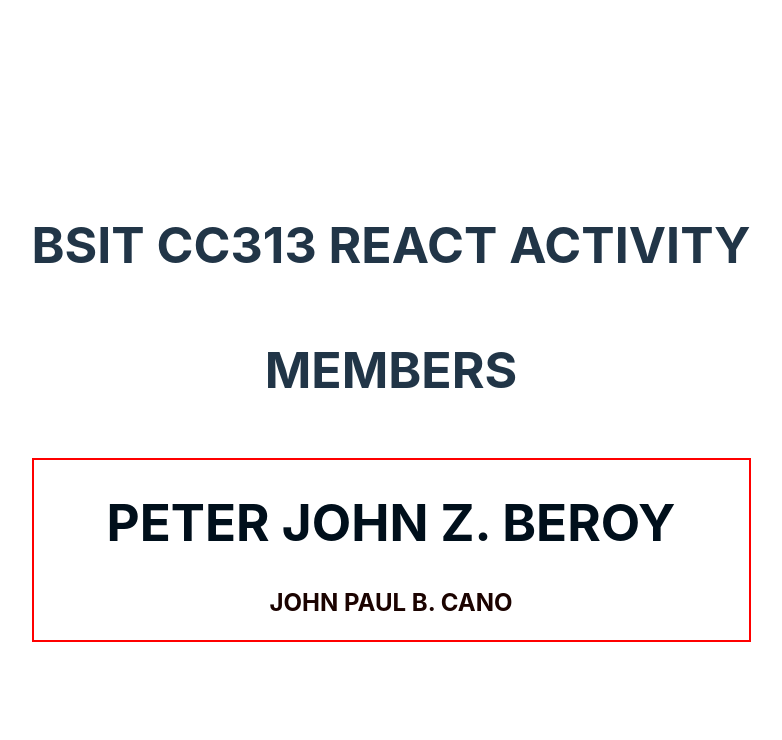
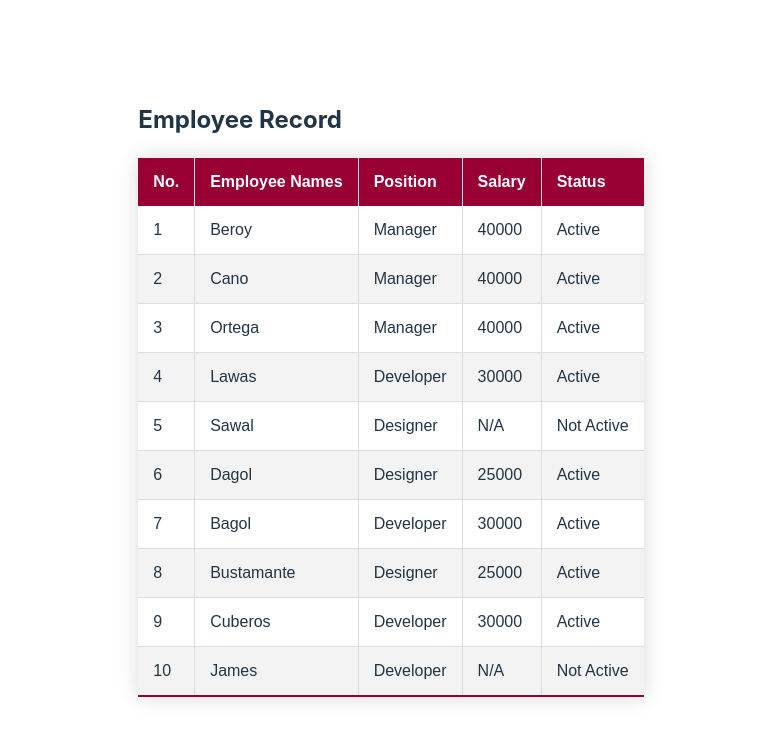
Before and after one commit to pj301/Beroy-react, a React (Vite) app: page / in a window 1280 px wide. Shown: the top 740 px of the page, without its empty margins (249-1031 px from the left). Built offline with nearby package versions, Linux system fonts and the light colour scheme.

Commit message:
Employee Record Update 07/17/2024

```diff
--- a/index.html
+++ b/index.html
@@ -2,9 +2,10 @@
 <html lang="en">
   <head>
     <meta charset="UTF-8" />
-    <link rel="icon" type="image/svg+xml" href="/vite.svg" />
+    <!-- <link rel="icon" type="image/svg+xml" href="/vite.svg" /> -->
+    <link rel="icon" href="favicon.ico" />
     <meta name="viewport" content="width=device-width, initial-scale=1.0" />
-    <title>Vite + React</title>
+    <title>EIS Portal</title>
   </head>
   <body>
     <div id="root"></div>
--- a/src/App.css
+++ /dev/null
@@ -1,22 +0,0 @@
-* {
-  box-sizing: border-box;
-}
-#root {
-  max-width: 1280px;
-  margin: 0 auto;
-  padding: 2rem;
-  text-align: center;
-}
-h1 {
-  color: rgb(0, 15, 27);
-}
-h2 {
-  color: rgb(27, 3, 0);
-}
-p {
-  font-size: 50px;
-  font-weight: bold;
-}
-.box {
-  border: 2px red solid;
-}
--- a/src/App.jsx
+++ b/src/App.jsx
@@ -1,20 +1,24 @@
-import { useState } from "react";
-// import reactLogo from "./assets/react.svg";
-import "./App.css";
+// src/App.jsx
+import React from "react";
+import Employees from "./components/Employees.jsx";
 
-function App() {
-  const [count, setCount] = useState(0);
+const employeeData = [
+  { name: "Beroy", position: "Manager", salary: 40000, status: "Active" },
+  { name: "Cano", position: "Manager", salary: 40000, status: "Active" },
+  { name: "Ortega", position: "Manager", salary: 40000, status: "Active" },
+  { name: "Lawas", position: "Developer", salary: 30000, status: "Active" },
+  { name: "Sawal", position: "Designer", salary: null, status: "Not Active" },
+  { name: "Dagol", position: "Designer", salary: 25000, status: "Active" },
+  { name: "Bagol", position: "Developer", salary: 30000, status: "Active" },
+  { name: "Bustamante", position: "Designer", salary: 25000, status: "Active" },
+  { name: "Cuberos", position: "Developer", salary: 30000, status: "Active" },
+  { name: "James", position: "Developer", salary: null, status: "Not Active" },
+];
 
+export default function App() {
   return (
-    <div className="App">
-      <p>BSIT CC313 REACT ACTIVITY</p>
-      <p>MEMBERS</p>
-      <div className="box">
-        <h1>PETER JOHN Z. BEROY</h1>
-        <h2>JOHN PAUL B. CANO</h2>
-      </div>
+    <div>
+      <Employees employees={employeeData} />
     </div>
   );
 }
-
-export default App;
--- /dev/null
+++ b/src/assets/Employees.css
@@ -0,0 +1,57 @@
+/* src/Students.css */
+body,
+html {
+  margin: 0;
+  padding: 0;
+  width: 100%;
+  height: 100%;
+  display: flex;
+  justify-content: center;
+  align-items: center;
+}
+
+.container {
+  display: flex;
+  justify-content: center;
+  align-items: center;
+  width: 100%;
+}
+
+table {
+  width: 100%;
+  border-collapse: collapse;
+  margin: 20px 0;
+  font-size: 1em;
+  font-family: Arial, sans-serif;
+  min-width: 400px;
+  box-shadow: 0 0 20px rgba(0, 0, 0, 0.15);
+}
+
+thead tr {
+  background-color: #980033;
+  color: #ffffff;
+  text-align: left;
+}
+
+th,
+td {
+  padding: 12px 15px;
+  border-right: 1px solid #dddddd; /* Adds vertical line to each column */
+}
+
+th:last-child,
+td:last-child {
+  border-right: none; /* Remove the right border from the last column */
+}
+
+tbody tr {
+  border-bottom: 1px solid #dddddd;
+}
+
+tbody tr:nth-of-type(even) {
+  background-color: #f3f3f3;
+}
+
+tbody tr:last-of-type {
+  border-bottom: 2px solid #980033;
+}
--- /dev/null
+++ b/src/components/Employee.jsx
@@ -0,0 +1,19 @@
+import React from "react";
+
+function Employee({ employee, index }) {
+  return (
+    <tr>
+      <td>{index + 1}</td>
+      <td>{employee.name}</td>
+      <td>{employee.position}</td>
+      <td>
+        {employee.status === "Active" && employee.salary
+          ? employee.salary
+          : "N/A"}
+      </td>
+      <td>{employee.status}</td>
+    </tr>
+  );
+}
+
+export default Employee;
--- /dev/null
+++ b/src/components/Employees.jsx
@@ -0,0 +1,30 @@
+// src/Employees.jsx
+import React from "react";
+import Employee from "./Employee.jsx";
+import "../assets/Employees.css";
+
+export default function Employees({ employees }) {
+  return (
+    <div className="container">
+      <div>
+        <h2>Employee Record</h2>
+        <table>
+          <thead>
+            <tr>
+              <th>No.</th>
+              <th>Employee Names</th>
+              <th>Position</th>
+              <th>Salary</th>
+              <th>Status</th>
+            </tr>
+          </thead>
+          <tbody>
+            {employees.map((employee, index) => (
+              <Employee key={index} employee={employee} index={index} />
+            ))}
+          </tbody>
+        </table>
+      </div>
+    </div>
+  );
+}
```
